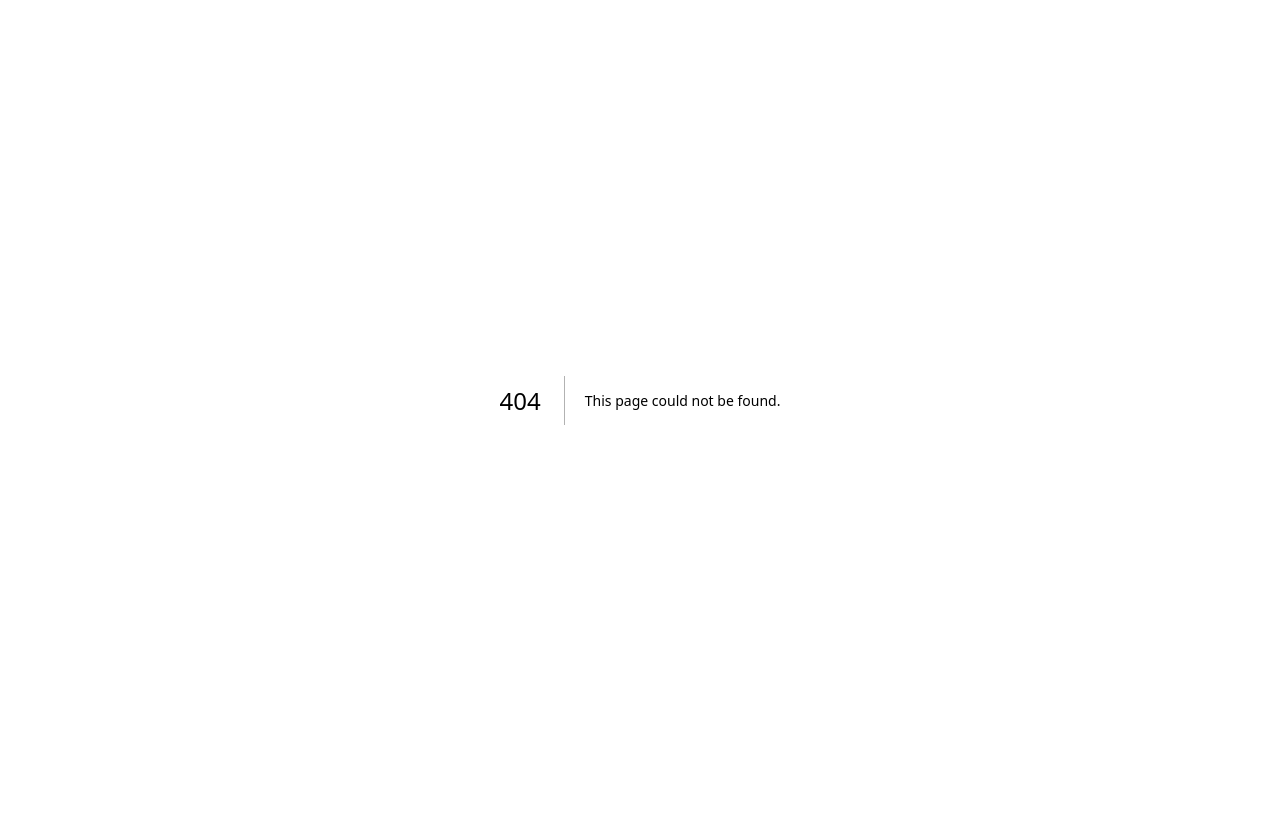
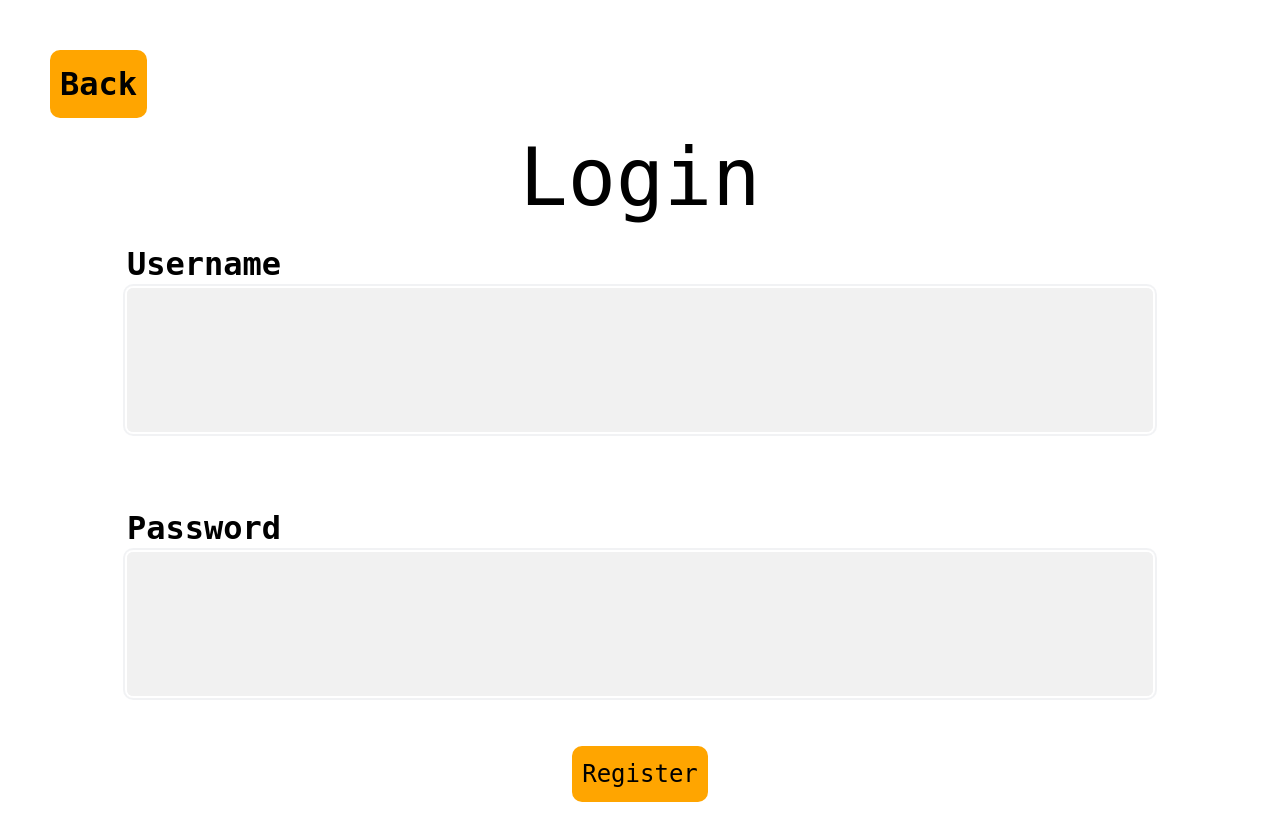
Before and after one commit to Programmer231/Rocket-Group-Project, a Next.js app: page /register in a window 1280 px wide. Before the commit this address had no page. Shown: the top 840 px of the page. Before the commit the page ends 800 px from the top, so only its background shows below. Built offline with nearby package versions, Linux system fonts and the light colour scheme.

Commit message:
improved some styles

```diff
--- a/src/components/Card.tsx
+++ b/src/components/Card.tsx
@@ -2,16 +2,23 @@ const Card = (props: any) => {
   return (
     <div
       style={{
-        width: "300px",
+        width: "100%",
         borderRadius: "10px",
         backgroundColor: "#ffffff",
         boxShadow: "0px 3px 6px rgba(0, 0, 0, 0.1)",
       }}
     >
-      <div style={{ fontSize: "24px", marginBottom: "10px" }}>{props.name}</div>
-      <img src={props.image}></img>
-      <div style={{ fontSize: "16px" }}>{props.description}</div>
-      <div>{props.address}</div>
+      <div style={{ display: "flex", flexDirection: "column", flex: "0 0" }}>
+        <img src={props.image} />
+        <div>
+          <div style={{ fontSize: "24px", marginBottom: "10px" }}>
+            {props.name}
+          </div>
+
+          <div style={{ fontSize: "16px" }}>{props.description}</div>
+          <div>{props.address}</div>
+        </div>
+      </div>
     </div>
   );
 };
--- a/src/components/Navbar.tsx
+++ b/src/components/Navbar.tsx
@@ -1,6 +1,6 @@
 import Link from "next/link";
 
-const Navbar = () => {
+const Navbar = (props: any) => {
   return (
     <div
       style={{
@@ -18,6 +18,8 @@ const Navbar = () => {
           width: "70%",
         }}
       >
+        {
+          <div>
             <Link
               href="/login"
               style={{
@@ -28,6 +30,9 @@ const Navbar = () => {
             >
               Login
             </Link>
+            <Link href="/register"></Link>
+          </div>
+        }
         <Link
           href="/"
           style={{
--- a/src/pages/index.tsx
+++ b/src/pages/index.tsx
@@ -20,8 +20,6 @@ export default function Home() {
       const data = await resData.json();
 
       setAllEvents(data.events);
-
-      console.log(data.events);
     };
 
     fetchEvents();
@@ -38,10 +36,9 @@ export default function Home() {
           <div
             style={{
               display: "grid",
-              gridTemplateColumns: "repeat(2, 1fr)",
-              justifyContent: "space-around",
+              gridTemplateColumns: "repeat(4, 1fr)",
               margin: "50px auto",
-              gap: "10px",
+              gap: "50px",
               width: "90%",
             }}
           >
--- /dev/null
+++ b/src/pages/register.tsx
@@ -0,0 +1,140 @@
+import { Input } from "@/components/ui/input";
+import { Label } from "@/components/ui/label";
+import { useRouter } from "next/router";
+import { FormEvent, useState } from "react";
+
+const Register = () => {
+  const router = useRouter();
+
+  const [username, setUsername] = useState("");
+  const [password, setPassword] = useState("");
+
+  const setUsernameHandler = (value: string) => {
+    setUsername(value);
+  };
+
+  const setPasswordHandler = (value: string) => {
+    setPassword(value);
+  };
+
+  const loginHandler = async (event: FormEvent) => {
+    event.preventDefault();
+
+    const userCredentials = { username: username, password: password };
+    try {
+      const success = await fetch(
+        "https://api.planetearthlawncare.org/api/user/login",
+        {
+          method: "POST",
+          body: JSON.stringify(userCredentials),
+          headers: { "Content-Type": "application/json" },
+          credentials: "include",
+        }
+      ).then((res) => res.json());
+    } catch (err) {
+      console.log(err);
+    }
+  };
+
+  return (
+    <div style={{ width: "100%" }}>
+      <button
+        style={{
+          marginTop: "50px",
+          marginLeft: "50px",
+          cursor: "pointer",
+          padding: "10px",
+          borderRadius: "10px",
+          backgroundColor: "orange",
+          fontWeight: "bold",
+          fontSize: "2rem",
+        }}
+        onClick={() => router.push("/")}
+      >
+        Back
+      </button>
+      <h1 style={{ textAlign: "center", fontSize: "5rem" }}>Login</h1>
+      <div
+        style={{
+          display: "flex",
+          alignItems: "center",
+          justifyContent: "flex-start",
+          flexDirection: "column",
+          minWidth: "800px",
+        }}
+      >
+        <form
+          style={{ width: "100%" }}
+          onSubmit={(event) => loginHandler(event)}
+        >
+          <div
+            style={{
+              display: "grid",
+              width: "100%",
+              justifyContent: "center",
+              alignItems: "center",
+              gap: ".5rem",
+              margin: "10px auto",
+            }}
+          >
+            <Label
+              htmlFor="username"
+              style={{ fontWeight: "bold", fontSize: "2rem" }}
+            >
+              Username
+            </Label>
+            <Input
+              id="username"
+              type="text"
+              onChange={(event) => setUsernameHandler(event.target.value)}
+              value={username}
+            />
+          </div>
+          <div
+            style={{
+              display: "grid",
+              width: "100%",
+              justifyContent: "center",
+              alignItems: "center",
+              gap: ".5rem",
+              margin: "auto",
+            }}
+          >
+            <Label
+              htmlFor="password"
+              style={{
+                fontWeight: "bold",
+                fontSize: "2rem",
+                marginTop: "70px",
+              }}
+            >
+              Password
+            </Label>
+            <Input
+              id="password"
+              type="password"
+              onChange={(event) => setPasswordHandler(event.target.value)}
+              value={password}
+            />
+          </div>
+          <button
+            style={{
+              cursor: "pointer",
+              padding: "10px",
+              borderRadius: "10px",
+              backgroundColor: "orange",
+              fontSize: "1.5rem",
+              margin: "50px auto",
+              display: "block",
+            }}
+            type="submit"
+          >
+            Register
+          </button>
+        </form>
+      </div>
+    </div>
+  );
+};
+
+export default Register;
```
Also changed, not shown: src/pages/userEvents.tsx (renamed from src/pages/Events.tsx). Lines whose indentation alone changed are shown as unchanged.
